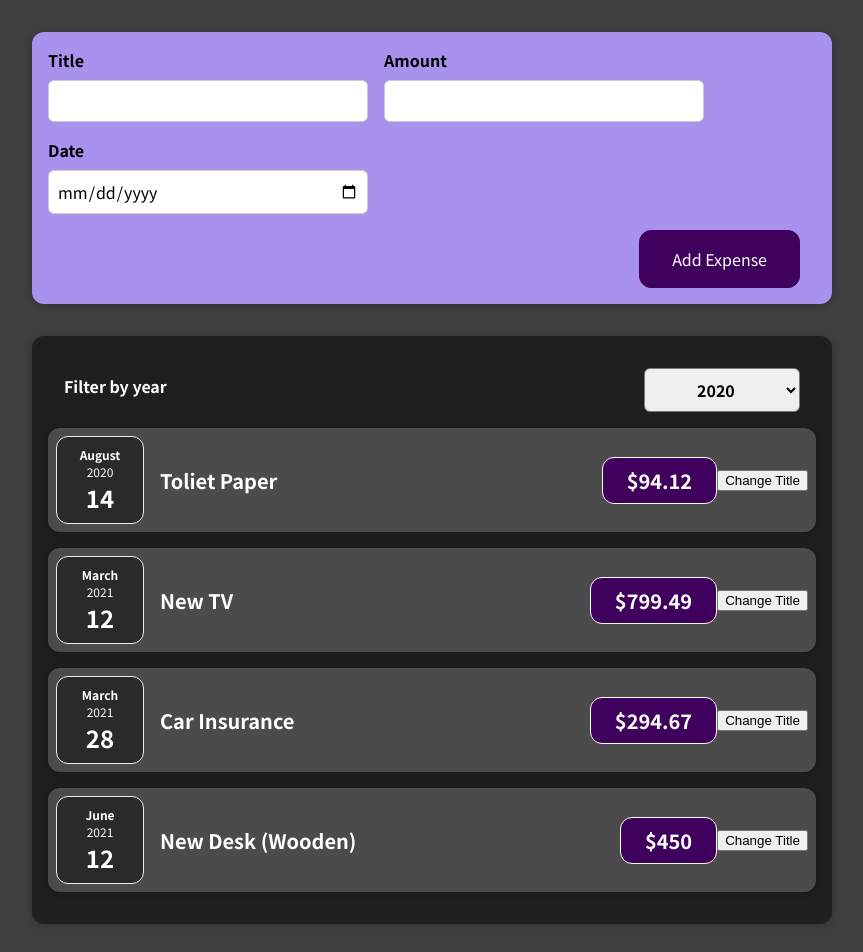
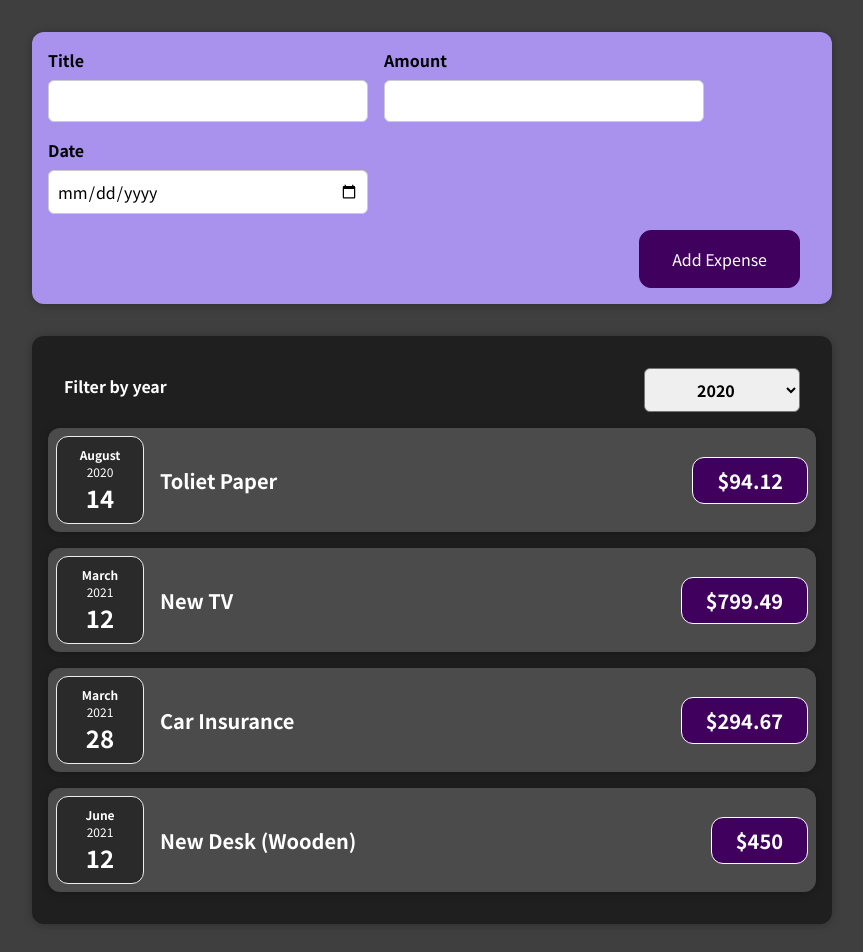
Before and after one commit to afrochef22/expenseTracker, a React (Create React App) app: page / in a window 1280 px wide. Shown: the top 952 px of the page, without its empty margins (208-1071 px from the left). Built offline with nearby package versions, Linux system fonts and the light colour scheme.

Commit message:
made the list render dynamically

```diff
--- a/src/App.js
+++ b/src/App.js
@@ -1,8 +1,9 @@
+import React, { useState } from "react";
+
 import NewExpense from "./components/NewExpense/NewExpense";
 import Expenses from "./components/Expenses/Expenses";
 
-const App = () => {
-	const expense = [
+const DUMMY_EXPENSES = [
 	{
 		id: "e1",
 		title: "Toliet Paper",
@@ -29,15 +30,19 @@
 	},
 ];
 
+const App = () => {
+	const [expenses, setExpenses] = useState(DUMMY_EXPENSES);
+
 	const addExpenseHandler = (expense) => {
-		console.log("In App.js");
-		console.log(expense);
+		setExpenses((prevExpenses) => {
+			return [expense, ...prevExpenses];
+		});
 	};
 
 	return (
 		<div>
 			<NewExpense onAddExpense={addExpenseHandler} />
-			<Expenses items={expense} />
+			<Expenses items={expenses} />
 		</div>
 	);
 };
--- a/src/components/Expenses/ExpenseItem.js
+++ b/src/components/Expenses/ExpenseItem.js
@@ -5,22 +5,13 @@
 import "./ExpenseItem.css";
 
 const ExpenseItem = (props) => {
-	const [title, setTitle] = useState(props.title);
-	console.log("ExpenseItem evaluated by React");
-
-	const clickHandler = () => {
-		setTitle("Updated");
-		console.log(title);
-	};
-
 	return (
 		<Card className="expense-item">
 			<ExpenseDate date={props.date} />
 			<div className="expense-item__description">
-				<h2>{title}</h2>
+				<h2>{props.title}</h2>
 				<div className="expense-item__price">${props.amount}</div>
 			</div>
-			<button onClick={clickHandler}>Change Title</button>
 		</Card>
 	);
 };
--- a/src/components/Expenses/Expenses.js
+++ b/src/components/Expenses/Expenses.js
@@ -18,26 +18,14 @@
 				selected={filteredYear}
 				onChangeFilter={filterChangeHandler}
 			/>
-			<ExpenseItem
-				title={props.items[0].title}
-				amount={props.items[0].amount}
-				date={props.items[0].date}
-			/>
-			<ExpenseItem
-				title={props.items[1].title}
-				amount={props.items[1].amount}
-				date={props.items[1].date}
-			/>{" "}
-			<ExpenseItem
-				title={props.items[2].title}
-				amount={props.items[2].amount}
-				date={props.items[2].date}
-			/>{" "}
-			<ExpenseItem
-				title={props.items[3].title}
-				amount={props.items[3].amount}
-				date={props.items[3].date}
-			/>
+			{props.items.map((expense) => (
+				<ExpenseItem
+					key={expense.id}
+					title={expense.title}
+					amount={expense.amount}
+					date={expense.date}
+				/>
+			))}
 		</Card>
 	);
 };
```
Also changed, not shown: 1 other file (tests, documents, lock files or other folders). Lines whose indentation alone changed are shown as unchanged.
